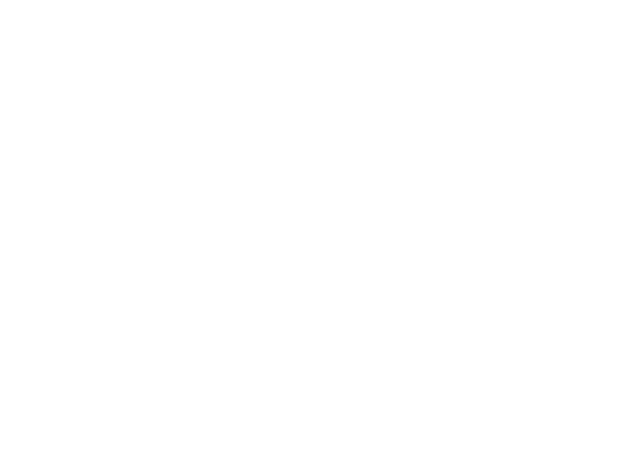
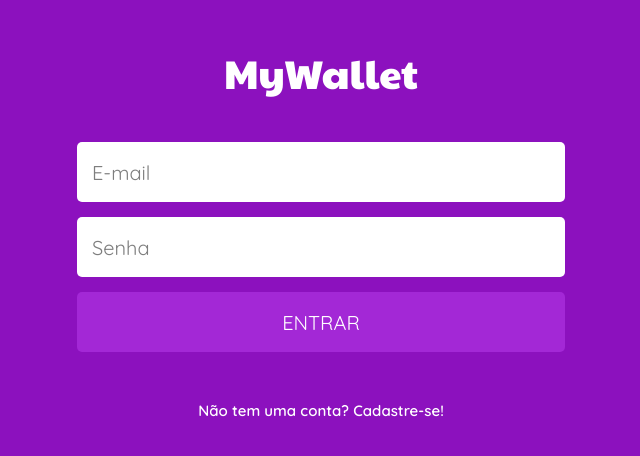
Before and after one commit to jeffebido/mywallet-front, a React (Create React App) app: page / in a window 1280 px wide. Shown: the part 164-620 px from the top of the page, without its empty margins (319-959 px from the left). Built offline with nearby package versions, Linux system fonts and the light colour scheme.

Commit message:
Login e SignUp

```diff
--- a/src/components/pages/login/Login.js
+++ b/src/components/pages/login/Login.js
@@ -1,9 +1,69 @@
+import { useState, useEffect } from 'react';
+import styled from 'styled-components';
+import { Link, useNavigate } from "react-router-dom";
+import axios from "axios";
+import {useAuth} from "../../../providers/Auth";
+
 export default function Login() {
+
+    const navigate = useNavigate();
+
+    const [formEmail, setFormEmail] = useState("");
+    const [formPassword, setFormPassword] = useState("");
 
     return (
 
         <>
+            <Container>
+                <Logo>MyWallet</Logo>
 
+                <form>
+                    <input type="email" placeholder="E-mail" value={formEmail} onChange={e => setFormEmail(e.target.value)} required ></input>
+                    <input type="password" placeholder="Senha" value={formPassword} onChange={e => setFormPassword(e.target.value)} required ></input>
+
+                    <button type="submit" className="btn">ENTRAR</button>
+                </form>
+
+                <Footer>
+                    <Link to={`/sign-up`} >
+                        Não tem uma conta? Cadastre-se!
+                    </Link>
+                </Footer>
+            </Container>
         </>
     );
 }
+
+const Container = styled.div`
+	width: 100%;
+    height: 100vh;
+	background: #8C11BE;
+    display: flex;
+    align-items: center;
+    justify-content: center;
+    flex-direction: column;
+    padding-left: 40px;
+    padding-right: 40px;
+    input, .btn{
+        margin-bottom: 15px;
+    }
+`;
+const Logo = styled.div`
+	font-family: 'Paytone One', sans-serif;
+    color: #fff;
+    font-size: 40px;
+    margin-bottom: 50px;
+`;
+const Footer = styled.div`
+    margin-top: 35px;
+    a{
+        font-style: normal;
+        font-weight: 600;
+        font-size: 15px;
+        line-height: 18px;
+        text-align: center;
+        text-decoration: none;
+        color: #fff;
+        cursor: pointer;
+    }
+`;
--- a/src/components/pages/sign-up/SignUp.js
+++ b/src/components/pages/sign-up/SignUp.js
@@ -1,9 +1,72 @@
+import { useState, useEffect } from 'react';
+import styled from 'styled-components';
+import { Link, useNavigate } from "react-router-dom";
+import axios from "axios";
+import {useAuth} from "../../../providers/Auth";
+
 export default function SignUp() {
+
+
+    const [formName, setFormName] = useState("");
+    const [formEmail, setFormEmail] = useState("");
+    const [formPassword, setFormPassword] = useState("");
+    const [formConfirmPassword, setFormConfirmPassword] = useState("");
 
     return (
 
         <>
+            <Container>
+                <Logo>MyWallet</Logo>
 
+                <form>
+                    <input type="text" placeholder="Nome" value={formName} onChange={e => setFormName(e.target.value)} required ></input>
+                    <input type="email" placeholder="E-mail" value={formEmail} onChange={e => setFormEmail(e.target.value)} required ></input>
+                    <input type="password" placeholder="Senha" value={formPassword} onChange={e => setFormPassword(e.target.value)} required ></input>
+                    <input type="password" placeholder="Confirme a senha" value={formConfirmPassword} onChange={e => setFormConfirmPassword(e.target.value)} required ></input>
+
+                    <button type="submit" className="btn">ENTRAR</button>
+                </form>
+
+                <Footer>
+                    <Link to={`/`} >
+                        Já tem uma conta? Entre agora!
+                    </Link>
+                </Footer>
+            </Container>
         </>
     );
 }
+
+const Container = styled.div`
+	width: 100%;
+    height: 100vh;
+	background: #8C11BE;
+    display: flex;
+    align-items: center;
+    justify-content: center;
+    flex-direction: column;
+    padding-left: 40px;
+    padding-right: 40px;
+    input, .btn{
+        margin-bottom: 15px;
+    }
+`;
+const Logo = styled.div`
+	font-family: 'Paytone One', sans-serif;
+    color: #fff;
+    font-size: 40px;
+    margin-bottom: 50px;
+`;
+const Footer = styled.div`
+    margin-top: 35px;
+    a{
+        font-style: normal;
+        font-weight: 600;
+        font-size: 15px;
+        line-height: 18px;
+        text-align: center;
+        text-decoration: none;
+        color: #fff;
+        cursor: pointer;
+    }
+`;
--- a/src/index.js
+++ b/src/index.js
@@ -1,4 +1,7 @@
 import ReactDOM from "react-dom";
+
+import "./styles/reset.css";
+import "./styles/style.css";
 
 import App from "./components/App";
 
--- a/src/styles/style.css
+++ b/src/styles/style.css
@@ -3,3 +3,35 @@
 	font-family: 'Quicksand', sans-serif;
 	box-sizing: border-box;
 }
+html, body{
+	background: #8C11BE;
+}
+input{
+	height: 60px;
+	width: 100%;
+	background: #FFFFFF;
+	border-radius: 5px;
+	padding: 15px;
+	font-size: 20px;
+	border: none;
+}
+input::placeholder{
+	color: #7E7E7E;
+}
+input::focus{
+
+}
+form .btn{
+	height: 60px;
+	width: 100%;
+	background: #A328D6;
+	border-radius: 5px;
+	color: #FFFFFF;
+	font-size: 20px;
+	line-height: 23px;
+	display: flex;
+	align-items: center;
+	justify-content: center;
+	border: none;
+	cursor: pointer;
+}
```
